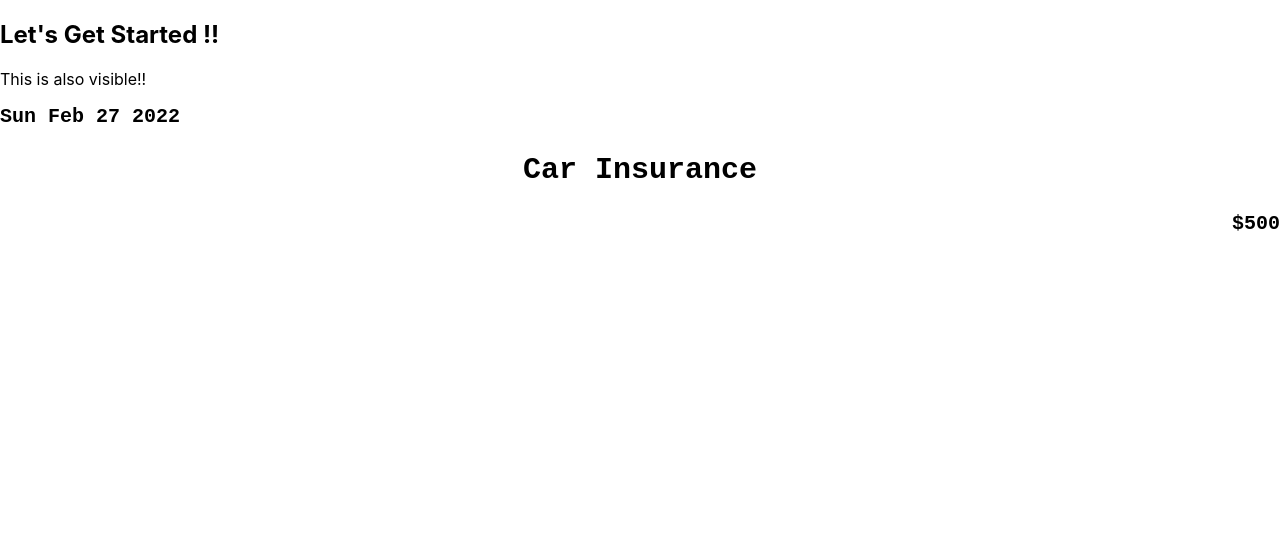
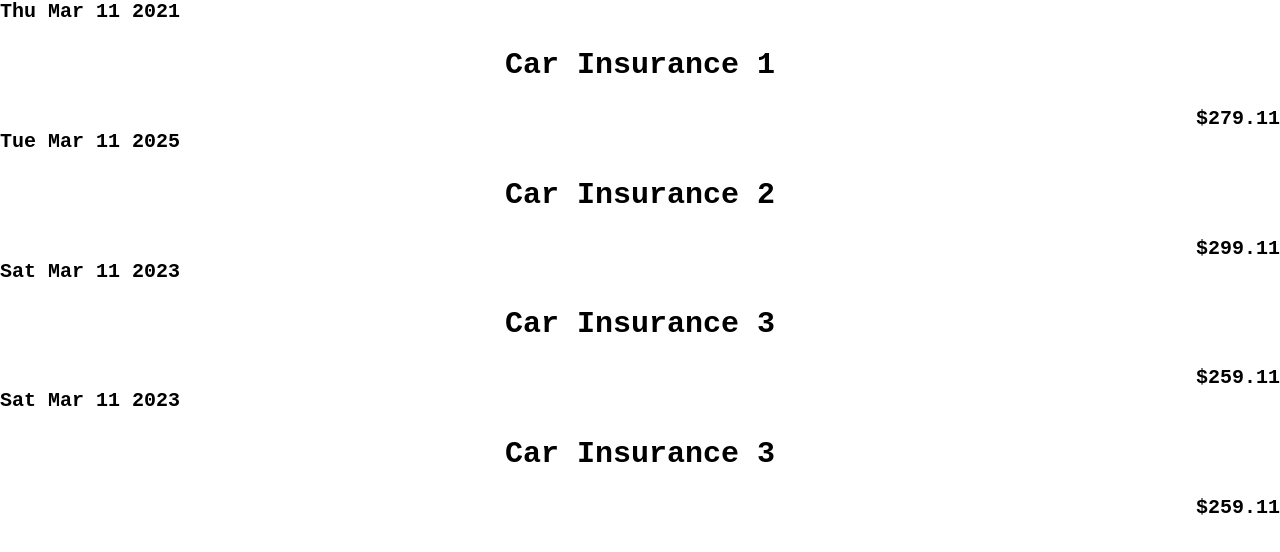
Before and after one commit to Shubhamkumarck/react-practice, a React (Create React App) app: page / in a window 1280 px wide. Shown: the top 552 px of the page. Built offline with nearby package versions, Linux system fonts and the light colour scheme.

Commit message:
props concept

```diff
--- a/src/App.js
+++ b/src/App.js
@@ -1,11 +1,18 @@
 import ExpenseItem from "./components/ExpenseItem";
 
 function App() {
+  const expenses=[
+    { title: 'Car Insurance 1', amount: 279.11, date : new Date(2021,2,11)},
+    { title: 'Car Insurance 2', amount: 299.11, date : new Date(2025,2,11)},
+    { title: 'Car Insurance 3', amount: 259.11, date : new Date(2023,2,11)},
+    { title: 'Car Insurance 3', amount: 259.11, date : new Date(2023,2,11)}
+  ];
   return (
     <div className="App">
-      <h2> Let's Get Started !!</h2>
-      <p>This is also visible!!</p>
-      <ExpenseItem></ExpenseItem>
+      <ExpenseItem title={expenses[0].title} amount={expenses[0].amount} date={expenses[0].date}></ExpenseItem>
+      <ExpenseItem title={expenses[1].title} amount={expenses[1].amount} date={expenses[1].date}></ExpenseItem>
+      <ExpenseItem title={expenses[2].title} amount={expenses[2].amount} date={expenses[2].date}></ExpenseItem>
+      <ExpenseItem title={expenses[3].title} amount={expenses[3].amount} date={expenses[3].date}></ExpenseItem>
     </div>
   );
 }
--- a/src/components/ExpenseItem.js
+++ b/src/components/ExpenseItem.js
@@ -1,15 +1,12 @@
 import './ExpenseItem.css';
 
-function ExpenseItem(){
-    const expenseDate = new Date(2022 ,1, 27);
-    const expenseName='Car Insurance';
-    const expenseAmount=500;
+function ExpenseItem(props){
     return (<div className='parent-div'>
-            <div className='expense-date'>{expenseDate.toDateString()}</div>
+            <div className='expense-date'>{props.date.toDateString()}</div>
                 <div className='expense-name'>
-                    <h2>{expenseName}</h2>
+                    <h2>{props.title}</h2>
                 </div>
-                <div className='expense-amount'>${expenseAmount}</div>
+                <div className='expense-amount'>${props.amount}</div>
         </div>);
 }
 
```
